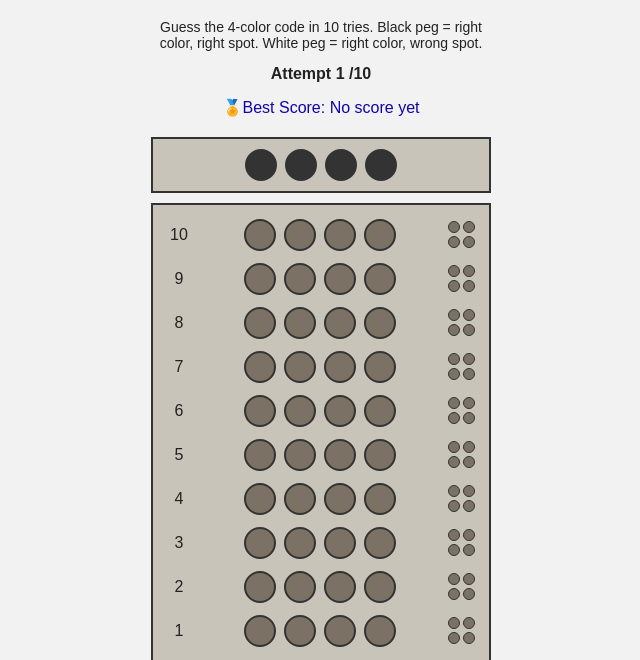
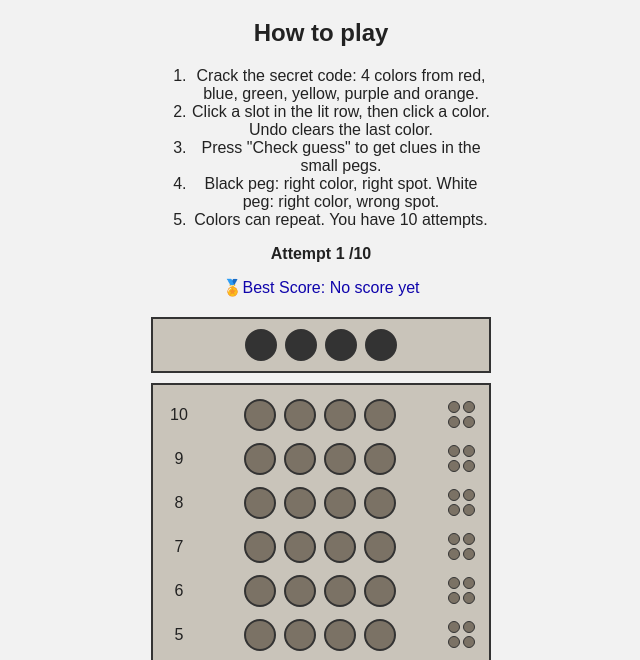
Before and after one commit to paruxi/mind-master, a website: page index.html in a window 1280 px wide. Shown: the part 91-751 px from the top of the page, without its empty margins (319-959 px from the left). Drawn offline with Linux system fonts and the light colour scheme.

Commit message:
feat: replace the rules text with a How to play box

```diff
--- a/index.html
+++ b/index.html
@@ -16,10 +16,16 @@
   <body>
     <main class="game">
       <h1>Mastermind</h1>
-      <p class="rules">
-        Guess the 4-color code in 10 tries. Black peg = right color, right spot.
-        White peg = right color, wrong spot.
-      </p>
+      <section class="how-to-play">
+        <h2>How to play</h2>
+        <ol>
+          <li>Crack the secret code: 4 colors from red, blue, green, yellow, purple and orange.</li>
+          <li>Click a slot in the lit row, then click a color. Undo clears the last color.</li>
+          <li>Press "Check guess" to get clues in the small pegs.</li>
+          <li>Black peg: right color, right spot. White peg: right color, wrong spot.</li>
+          <li>Colors can repeat. You have 10 attempts.</li>
+        </ol>
+      </section>
       <div id="attemptMessage">
         Attempt <span id="attemptsNumber"> 1 </span> /10
       </div>
```
